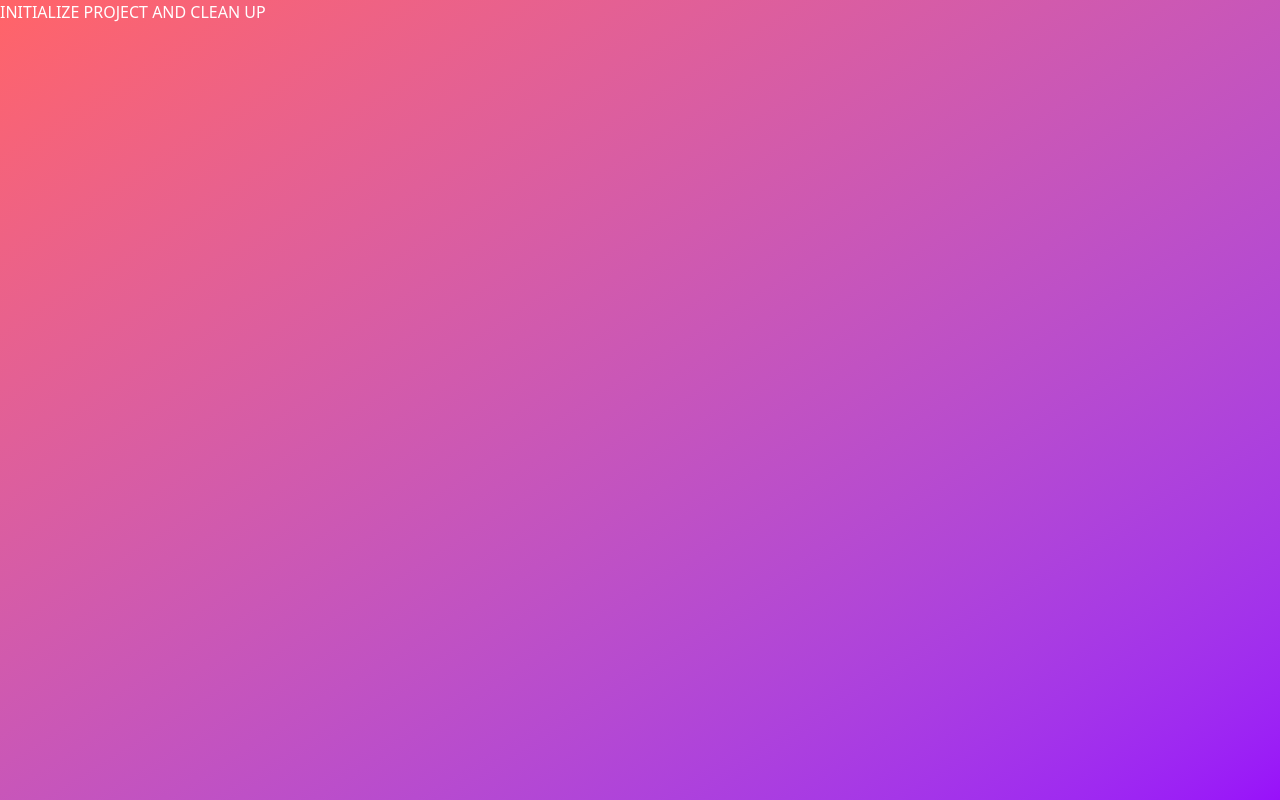
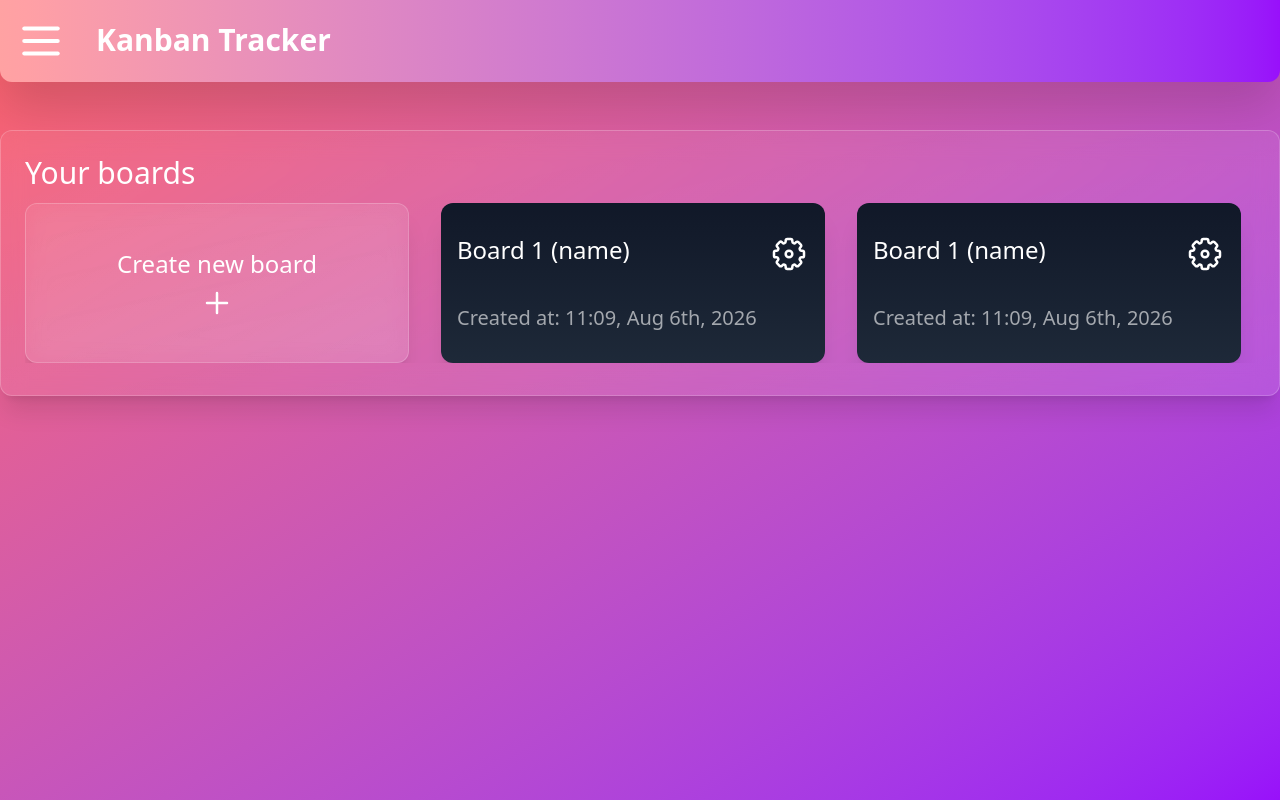
Before and after one commit to tvddg/kanban, a Next.js app: page / in a window 1280 px wide. Built offline with nearby package versions, Linux system fonts and the light colour scheme.

Commit message:
feat: create main page layout

```diff
--- a/src/app/page.tsx
+++ b/src/app/page.tsx
@@ -1,5 +1,55 @@
+import Header from "@/components/UI/header/header";
+import Image from "next/image";
+
 export default function Home() {
     return (
-        <h1>INITIALIZE PROJECT AND CLEAN UP</h1>
+        <>
+            <Header name="Kanban Tracker" />
+            <section className="flex text-2xl flex-col mt-12 p-6 pb-8 rounded-xl bg-linear-to-br from-white/5 to-white/10 shadow-xl border border-white/20 backdrop-blur-md">
+                <h2 className="text-3xl pb-3 font-medium">Your boards</h2>
+                <div className="flex gap-8 overflow-scroll">
+                    <div className="flex flex-col gap-2 items-center justify-center shrink-0 grow-0 w-96 h-40 rounded-xl bg-linear-to-br from-white/5 to-white/10 shadow-xl border border-white/20 backdrop-blur-md">
+                        <p className="color-white">Create new board</p>
+                        <Image src="/plus_icon.svg" alt="Create new list icon" width={30} height={30} />
+                    </div>
+                    <div className="flex flex-col align-start justify-around p-4 shrink-0 grow-0 w-96 h-40 rounded-xl bg-linear-to-b from-gray-900 to-gray-800 shadow-xl">
+                        <div className="flex justify-between">
+                            <p className="font-medium">Board 1 (name)</p>
+                            <Image className="text-sm" src="/settings_icon.svg" alt="settings icon" width={40} height={40} />
+                        </div>
+                        <p className="text-xl opacity-60">Created at: 11:09, Aug 6th, 2026</p>
+                    </div>
+                    <div className="flex flex-col align-start justify-around p-4 shrink-0 grow-0 w-96 h-40 rounded-xl bg-linear-to-b from-gray-900 to-gray-800 shadow-xl">
+                        <div className="flex justify-between">
+                            <p className="font-medium">Board 1 (name)</p>
+                            <Image className="text-sm" src="/settings_icon.svg" alt="settings icon" width={40} height={40} />
+                        </div>
+                        <p className="text-xl opacity-60">Created at: 11:09, Aug 6th, 2026</p>
+                    </div>
+                    <div className="flex flex-col align-start justify-around p-4 shrink-0 grow-0 w-96 h-40 rounded-xl bg-linear-to-b from-gray-900 to-gray-800 shadow-xl">
+                        <div className="flex justify-between">
+                            <p className="font-medium">Board 1 (name)</p>
+                            <Image className="text-sm" src="/settings_icon.svg" alt="settings icon" width={40} height={40} />
+                        </div>
+                        <p className="text-xl opacity-60">Created at: 11:09, Aug 6th, 2026</p>
+                    </div>
+                    <div className="flex flex-col align-start justify-around p-4 shrink-0 grow-0 w-96 h-40 rounded-xl bg-linear-to-b from-gray-900 to-gray-800 shadow-xl">
+                        <div className="flex justify-between">
+                            <p className="font-medium">Board 1 (name)</p>
+                            <Image className="text-sm" src="/settings_icon.svg" alt="settings icon" width={40} height={40} />
+                        </div>
+                        <p className="text-xl opacity-60">Created at: 11:09, Aug 6th, 2026</p>
+                    </div>
+                    <div className="flex flex-col align-start justify-around p-4 shrink-0 grow-0 w-96 h-40 rounded-xl bg-linear-to-b from-gray-900 to-gray-800 shadow-xl">
+                        <div className="flex justify-between">
+                            <p className="font-medium">Board 1 (name)</p>
+                            <Image className="text-sm" src="/settings_icon.svg" alt="settings icon" width={40} height={40} />
+                        </div>
+                        <p className="text-xl opacity-60">Created at: 11:09, Aug 6th, 2026</p>
+                    </div>
+
+                </div>
+            </section>
+        </>
     );
 }
```
Also changed, not shown: public/settings_icon.svg (added).
